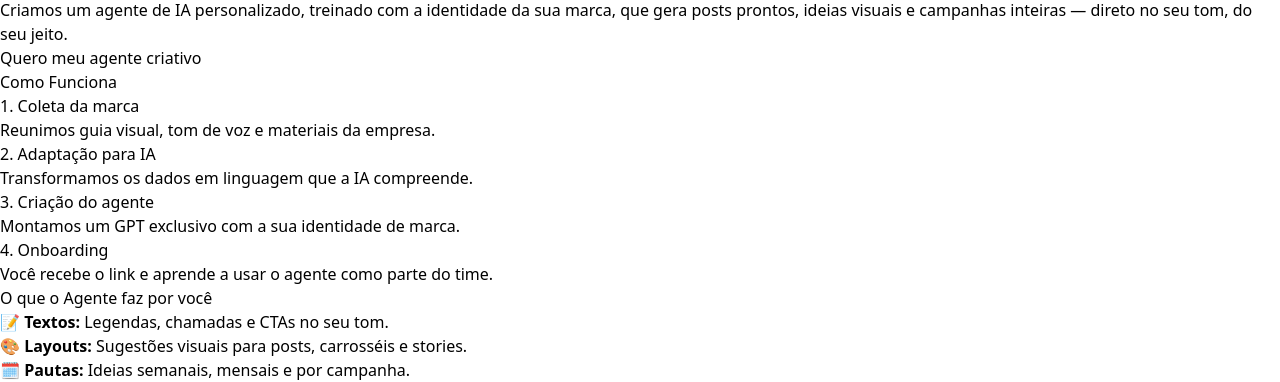
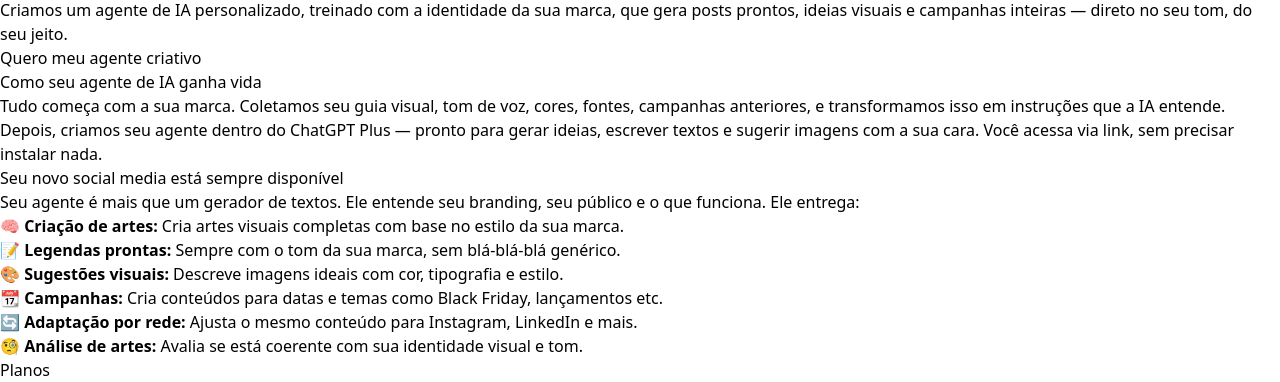
Before and after one commit to phcotirm/neura-studio-site-v6, a React (Vite) app: page / in a window 1280 px wide. Shown: the part 422-804 px from the top of the page. Built offline with nearby package versions, Linux system fonts and the light colour scheme.

Commit message:
Update HomePage.jsx

```diff
--- a/src/HomePage.jsx
+++ b/src/HomePage.jsx
@@ -1,7 +1,7 @@
 export default function HomePage() {
   return (
     <div className="min-h-screen bg-white text-gray-900 font-sans">
-      <header className="fixed top-0 w-full z-50 bg-white shadow-md p-4 flex items-center justify-between flex-wrap sm:flex-nowrap">
+      <header className="w-full bg-white shadow-md p-4 flex items-center justify-between flex-wrap sm:flex-nowrap sm:fixed sm:top-0 sm:z-50">
         <div className="flex items-center space-x-2">
           <img src="https://i.ibb.co/35khfPg8/Chat-GPT-Image-9-de-abr-de-2025-13-14-31.png" alt="BrandBot Logo" className="w-8 h-8" />
           <span className="text-lg font-bold">Neura Studio</span>
@@ -18,10 +18,10 @@ export default function HomePage() {
         </a>
       </header>
 
-      <main className="pt-32 px-4">
+      <main className="pt-4 sm:pt-20 px-4">
         <section className="text-center py-20 bg-gradient-to-br from-gray-900 to-gray-800 text-white">
           <h1 className="text-3xl sm:text-4xl font-bold mb-4 max-w-2xl mx-auto leading-snug">
-            Sua marca no controle. Sua identidade no conteúdo.<br />Com o poder criativo de uma IA personalizada.
+            Conteúdo para redes sociais feito pela sua marca.<br />Gerado por uma IA que entende seu estilo.
           </h1>
           <p className="text-base sm:text-lg max-w-xl mx-auto mb-6">
             Criamos um agente de IA personalizado, treinado com a identidade da sua marca, que gera posts prontos, ideias visuais e campanhas inteiras — direto no seu tom, do seu jeito.
@@ -32,36 +32,29 @@ export default function HomePage() {
         </section>
 
         <section id="how-it-works" className="py-16 text-center">
-          <h2 className="text-2xl font-semibold mb-6">Como Funciona</h2>
-          <div className="grid gap-8 sm:grid-cols-2 lg:grid-cols-4 max-w-5xl mx-auto">
-            <div>
-              <h3 className="font-bold mb-2">1. Coleta da marca</h3>
-              <p className="text-sm">Reunimos guia visual, tom de voz e materiais da empresa.</p>
-            </div>
-            <div>
-              <h3 className="font-bold mb-2">2. Adaptação para IA</h3>
-              <p className="text-sm">Transformamos os dados em linguagem que a IA compreende.</p>
-            </div>
-            <div>
-              <h3 className="font-bold mb-2">3. Criação do agente</h3>
-              <p className="text-sm">Montamos um GPT exclusivo com a sua identidade de marca.</p>
-            </div>
-            <div>
-              <h3 className="font-bold mb-2">4. Onboarding</h3>
-              <p className="text-sm">Você recebe o link e aprende a usar o agente como parte do time.</p>
-            </div>
+          <h2 className="text-2xl font-semibold mb-6">Como seu agente de IA ganha vida</h2>
+          <div className="max-w-3xl mx-auto text-sm text-gray-700">
+            <p className="mb-6">
+              Tudo começa com a sua marca. Coletamos seu guia visual, tom de voz, cores, fontes, campanhas anteriores, e transformamos isso em instruções que a IA entende.
+            </p>
+            <p>
+              Depois, criamos seu agente dentro do ChatGPT Plus — pronto para gerar ideias, escrever textos e sugerir imagens com a sua cara. Você acessa via link, sem precisar instalar nada.
+            </p>
           </div>
         </section>
 
         <section id="features" className="py-16 bg-gray-100 text-center">
-          <h2 className="text-2xl font-semibold mb-6">O que o Agente faz por você</h2>
-          <div className="grid gap-6 sm:grid-cols-2 lg:grid-cols-3 max-w-6xl mx-auto text-left">
-            <div><strong>📝 Textos:</strong> Legendas, chamadas e CTAs no seu tom.</div>
-            <div><strong>🎨 Layouts:</strong> Sugestões visuais para posts, carrosséis e stories.</div>
-            <div><strong>🗓️ Pautas:</strong> Ideias semanais, mensais e por campanha.</div>
-            <div><strong>🔄 Adaptação:</strong> Ajusta o conteúdo para cada rede social.</div>
-            <div><strong>🧐 Análises:</strong> Avalia se uma arte está de acordo com sua marca.</div>
-            <div><strong>✨ Criação visual:</strong> Sugere ideias e composições de arte com base na identidade visual.</div>
+          <h2 className="text-2xl font-semibold mb-6">Seu novo social media está sempre disponível</h2>
+          <p className="text-gray-600 text-sm mb-10 max-w-2xl mx-auto">
+            Seu agente é mais que um gerador de textos. Ele entende seu branding, seu público e o que funciona. Ele entrega:
+          </p>
+          <div className="grid gap-6 sm:grid-cols-2 lg:grid-cols-3 max-w-6xl mx-auto text-left text-sm">
+            <div><strong>🧠 Criação de artes:</strong> Cria artes visuais completas com base no estilo da sua marca.</div>
+            <div><strong>📝 Legendas prontas:</strong> Sempre com o tom da sua marca, sem blá-blá-blá genérico.</div>
+            <div><strong>🎨 Sugestões visuais:</strong> Descreve imagens ideais com cor, tipografia e estilo.</div>
+            <div><strong>📆 Campanhas:</strong> Cria conteúdos para datas e temas como Black Friday, lançamentos etc.</div>
+            <div><strong>🔄 Adaptação por rede:</strong> Ajusta o mesmo conteúdo para Instagram, LinkedIn e mais.</div>
+            <div><strong>🧐 Análise de artes:</strong> Avalia se está coerente com sua identidade visual e tom.</div>
           </div>
         </section>
 
```
